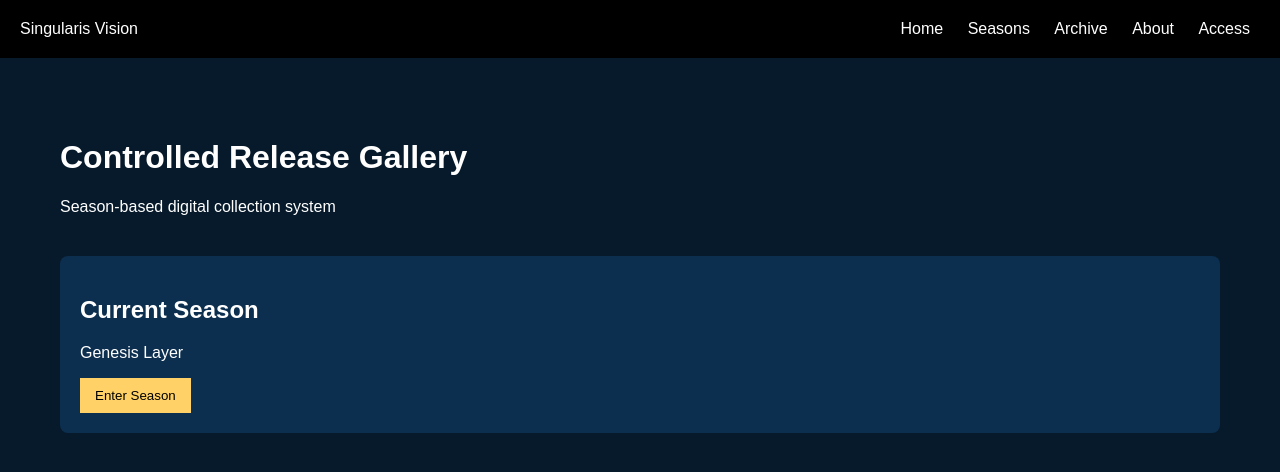
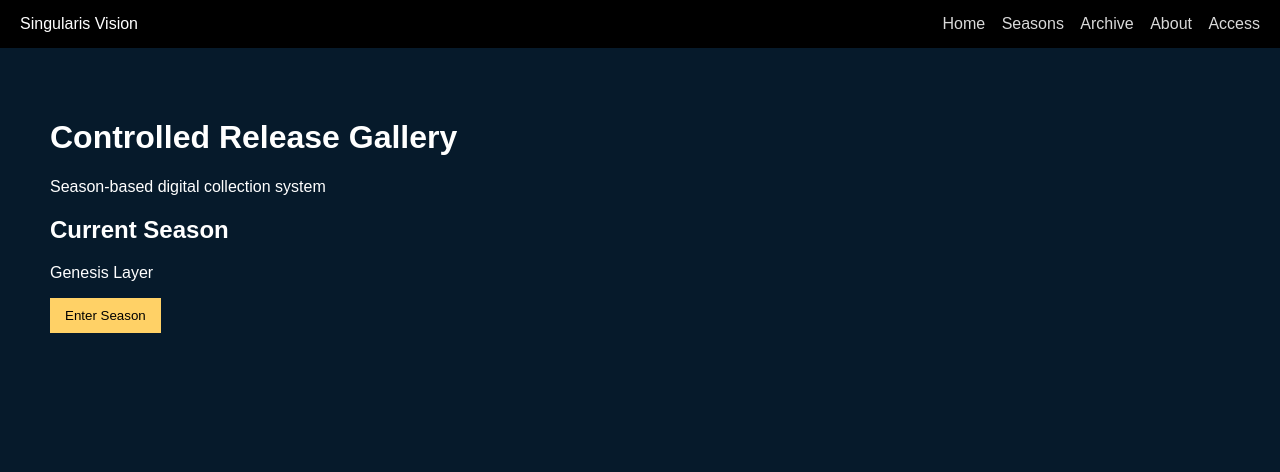
Before and after one commit to singularisvision-hub/SingularisVision, a plain HTML site: page about.html in a window 1280 px wide. Drawn offline with Linux system fonts and the light colour scheme.

Commit message:
Update styles.css

```diff
--- a/styles.css
+++ b/styles.css
@@ -5,37 +5,47 @@ body {
   color: white;
 }
 
-/* TOP NAV */
+/* NAV BAR */
 .top-nav {
   display: flex;
   justify-content: space-between;
   align-items: center;
-  padding: 20px;
+  padding: 15px 20px;
   background: black;
 }
 
 .top-nav a {
   color: white;
-  margin: 0 10px;
+  margin-left: 12px;
   text-decoration: none;
+  opacity: 0.85;
 }
 
-/* HERO */
-.hero {
-  padding: 60px;
+.top-nav a:hover {
+  opacity: 1;
 }
 
-/* ACTIVE SEASON BOX */
-.active-season {
-  margin-top: 40px;
-  padding: 20px;
-  background: #0d2f4f;
-  border-radius: 8px;
+/* MAIN AREA */
+.hero {
+  padding: 50px;
 }
 
+/* CARD SYSTEM */
+.card {
+  background: #0d2f4f;
+  padding: 20px;
+  margin-top: 20px;
+  border-radius: 10px;
+}
+
+/* BUTTON */
 button {
   padding: 10px 15px;
   background: #FFD166;
   border: none;
   cursor: pointer;
 }
+
+button:hover {
+  opacity: 0.9;
+}
```
